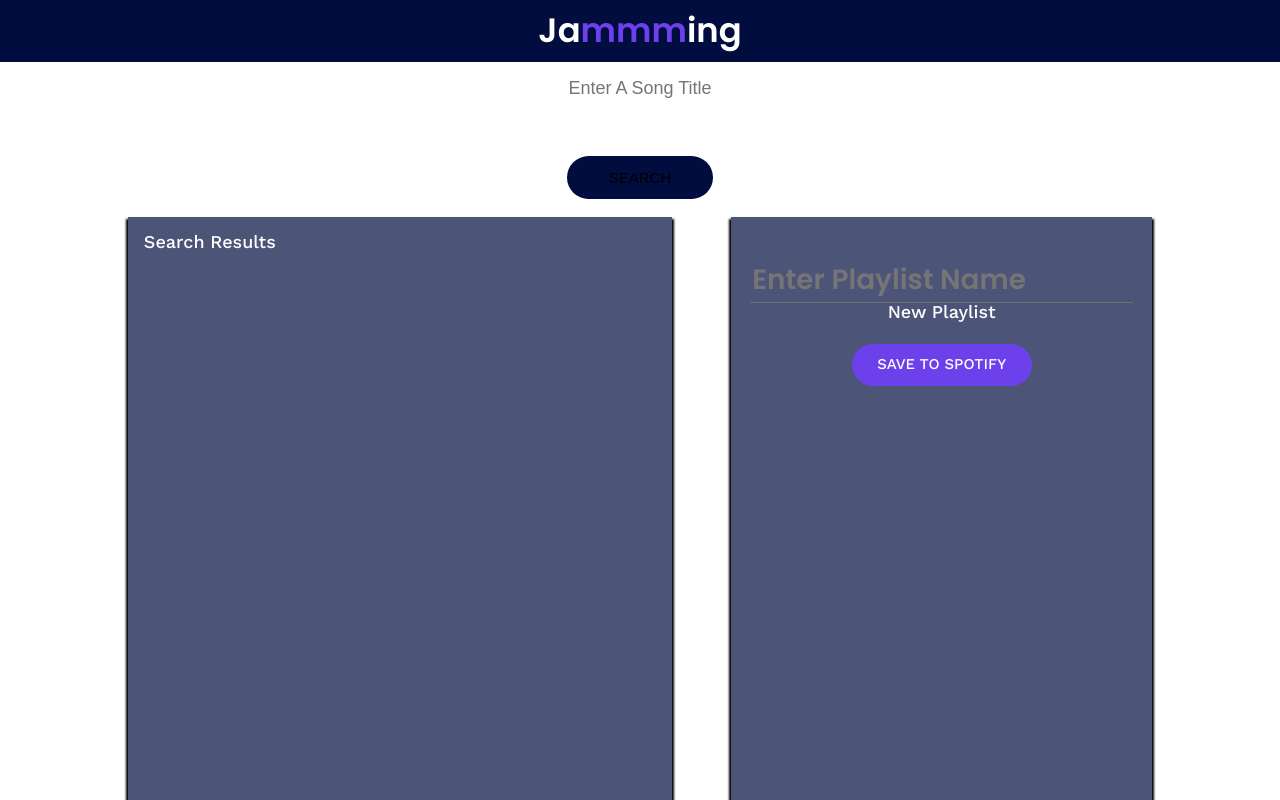
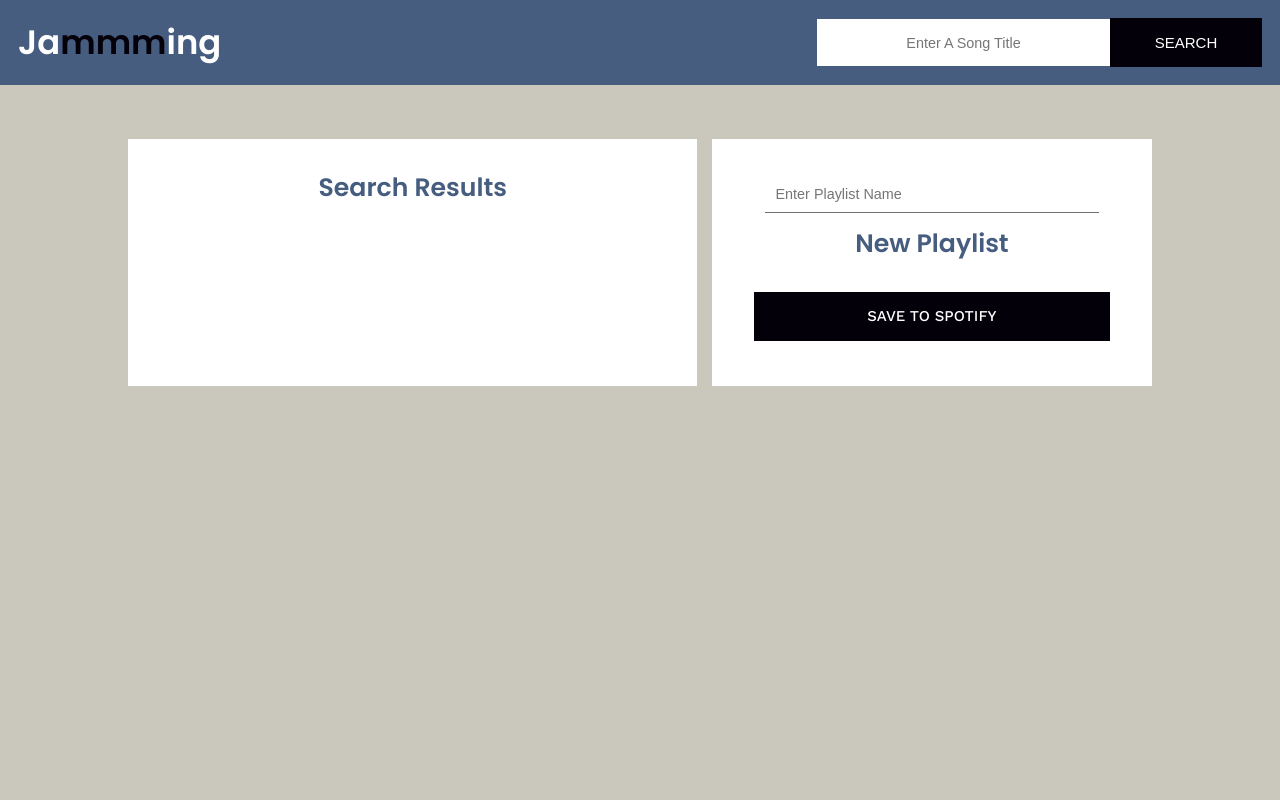
Before and after one commit to tabby42/jamming, a React (Create React App) app: page / in a window 1280 px wide. Shown: the top 800 px of the page. Built offline with nearby package versions, Linux system fonts and the light colour scheme.

Commit message:
modify and add styles

```diff
--- a/src/Components/App/App.css
+++ b/src/Components/App/App.css
@@ -1,3 +1,9 @@
+/* black #03000a*/
+/* yellow #f7c40a*/
+/* gray #cac7bc */
+/* blue #465d80 */
+
+
 body,
 html,
 #root {
@@ -9,30 +15,35 @@ html {
 }
 
 h1 {
-  padding: .77rem 0;
-  background-color: #010c3f;
-  text-align: center;
+  padding: .77rem 1rem;
+  text-align: left;
   font-family: 'Poppins', sans-serif;
   font-size: 1.88rem;
   color: #fff;
 }
 
 h1 .highlight {
-  color: #6c41ec;
+  color: #03000a;
 }
 
-h2 {
+h3 {
   font-family: 'Poppins', sans-serif;
-  font-size: 1.55rem;
+  font-size: 3rem;
+}
+
+.Header-container {
+  display: flex;
+  flex-direction: row;
+  justify-content: space-between;
+  background-color: #465d80;
+  align-items: center;
 }
 
 .App {
-  height: 100%;
-  padding: 0 10% 10% 10%;
+  min-height: 75vh;
+  padding: 3rem 10% 10% 10%;
   /* background-image: url('./background_photo_desktop.jpg'); */
-  background-size: cover;
-  background-position: center;
-  background-repeat: no-repeat;
+  background-color: #cac7bc;
   font-family: 'Work Sans', sans-serif;
   font-weight: 500;
   color: #fff;
@@ -49,4 +60,9 @@ h2 {
     align-items: center;
     flex-direction: column;
   }
+
+  .Header-container {
+    flex-direction: column;
+
+  }
 }
--- a/src/Components/PlayList/PlayList.css
+++ b/src/Components/PlayList/PlayList.css
@@ -2,39 +2,47 @@
   display: flex;
   flex-direction: column;
   align-items: center;
-  overflow-y: scroll;
   width: 37%;
-  max-height: 950px;
-  padding: 2.27rem 1.16rem;
-  background-color: rgba(1, 12, 63, 0.7);
-  box-shadow: 0 4px 2px 2px #000000;
+  padding: 2rem;
+  background-color: #fff;
+}
+
+h3 {
+  color:   #465d80;
+  font-size: 1.4rem;
+
 }
 
 .Playlist input {
-  width: 100%;
+  width: 85%;
   border: 0;
   outline: 0;
   background: transparent;
   border-bottom: 1px solid #6f6f6f;
-  font-family: 'Poppins', sans-serif;
-  font-size: 1.55rem;
-  color: #fff;
+  font-size: 0.8rem;
+  color: #03000a;
+  padding: 0.58rem;
+  margin-bottom: 1rem;
 }
 
 .Playlist-save {
   cursor: pointer;
-  width: 10rem;
-  padding: .77rem 0;
-  border-radius: 54px;
-  margin-top: 1.27rem;
-  background-color: #6c41ec;
+  width: 95%;
+  padding: 0.78rem 0;
+  /* border-radius: 54px; */
+  color: #fff;
+  background-color: #03000a;
+  border:  3px solid #03000a;
   text-align: center;
-  font-size: .83rem;
-  transition: background-color .25s;
+  font-size: .833rem;
+  transition: all .25s ease;
+  margin: 1rem 0 .5rem;
 }
 
 .Playlist-save:hover {
-  background-color: rgba(108, 65, 233, .7);
+  background-color: #cac7bc;
+  border-color:  #cac7bc;
+  color:  #03000a;
 }
 
 ::-webkit-scrollbar {
--- a/src/Components/SearchBar/SearchBar.css
+++ b/src/Components/SearchBar/SearchBar.css
@@ -1,20 +1,20 @@
 .SearchBar {
   display: flex;
-  flex-direction: column;
+  flex-direction: row;
   align-items: center;
   padding-top: 0;
-  margin-bottom: 1rem;
+  margin-bottom: 0;
+  padding:  1rem;
 }
 
 .SearchBar input {
   width: 287px;
-  padding: .88rem 0;
-  border: 1px solid #fff;
-  border-radius: 3px;
-  margin-bottom: 2.22rem;
+  padding: .7rem 0;
   color: #010c3f;
   text-align: center;
-  font-size: 1rem;
+  font-size: 0.8rem;
+  border:  3px solid #fff;
+
 }
 
 .SearchBar input:focus {
@@ -24,14 +24,30 @@
 .SearchBar a {
   cursor: pointer;
   width: 8.11rem;
-  padding: .77rem 0;
-  border-radius: 54px;
-  background-color: #010c3f;
+  padding: 0.78rem 0;
+  /* border-radius: 54px; */
+  color: #fff;
+  background-color: #03000a;
+  border:  3px solid #03000a;
   text-align: center;
   font-size: .833rem;
-  transition: background-color .25s;
+  transition: all .25s ease;
 }
 
 .SearchBar a:hover {
-  background-color: rgba(108, 65, 233, .7);
+  background-color: #cac7bc;
+  border-color:  #cac7bc;
+  color:  #03000a;
 }
+
+.InputAddOn {
+  display: flex;
+}
+
+.InputAddOn-field {
+  flex: 1;
+}
+
+.InputAddOn-item {
+
+}
--- a/src/Components/SearchResults/SearchResults.css
+++ b/src/Components/SearchResults/SearchResults.css
@@ -1,10 +1,8 @@
 .SearchResults {
   width: 50%;
-  height: 950px;
-  overflow-y: scroll;
-  padding: .88rem;
-  background-color: rgba(1, 12, 63, 0.7);
-  box-shadow: 0 4px 2px 2px #000000;
+  padding: 2rem;
+  background-color: #fff;
+  margin-right: 0.8rem;
 }
 
 ::-webkit-scrollbar {
@@ -12,9 +10,22 @@
     background: transparent;
 }
 
+h3 {
+  color:   #465d80;
+  text-align: center;
+  padding-bottom:  1rem;
+  font-size: 1.4rem;
+}
+
 @media only screen and (max-width: 1020px) {
   .SearchResults {
     width: 90%;
-    margin-bottom: 2rem;
   }
 }
+
+@media only screen and (max-width: 768px) {
+  .SearchResults {
+    margin-bottom: 2rem;
+    margin-right: 0;
+  }
+}
--- a/src/Components/Track/Track.css
+++ b/src/Components/Track/Track.css
@@ -1,7 +1,9 @@
 .Track {
   display: flex;
   align-items: center;
+  background-color: #cac7bc;
   border-bottom: 1px solid rgba(256, 256, 256, 0.8);
+  padding: .5rem;
 }
 
 .Track-action {
@@ -24,14 +26,14 @@
 
 .Track-information h3 {
   margin-bottom: .22rem;
-}
-
-.Track-information  img {
-  max-width:  120px;
+  text-align: left;
+  font-size: 0.8rem;
+  padding-bottom: 0;
+  color:  #03000a;
 }
 
 .Track-information p {
-  font-size: .83rem;
+  font-size: .73rem;
   font-weight: 300;
-  color: rgba(256, 256, 256, 0.8);
+  color: #fff;
 }
--- a/src/Components/TrackList/TrackList.css
+++ b/src/Components/TrackList/TrackList.css
@@ -1,3 +1,5 @@
 .TrackList {
   width: 100%;
+  max-height: 700px;
+  overflow-y: scroll;
 }
```
